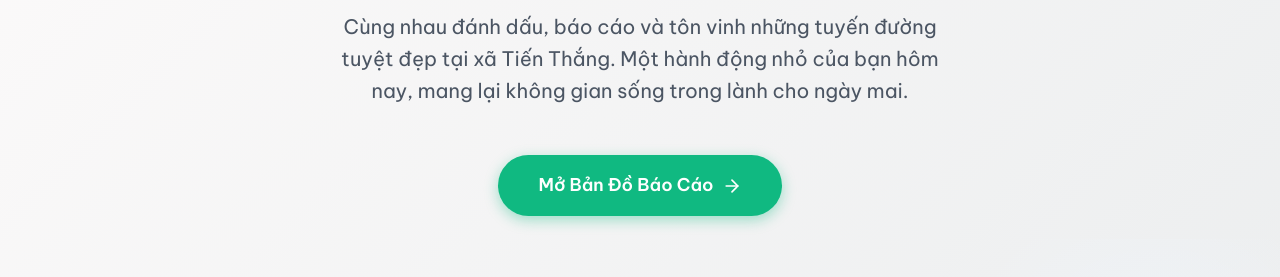
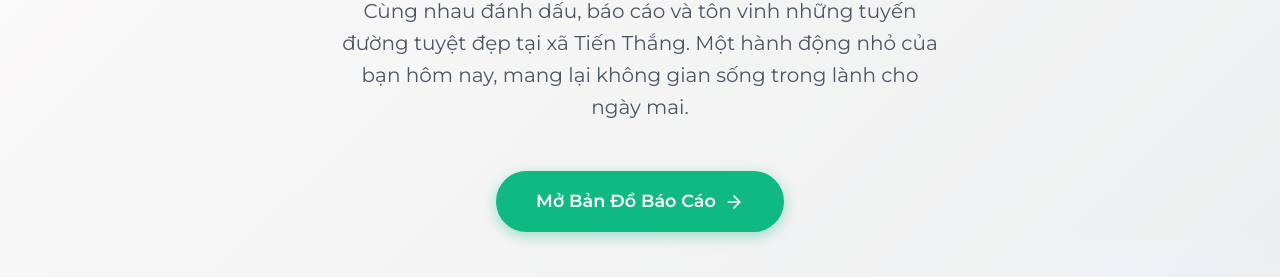
Before and after one commit to codenoodle910/Ban-do-xanh-xa-Tien-Thang, a website: page index.html in a window 1280 px wide. Shown: the part 321-598 px from the top of the page. Drawn offline with Linux system fonts and the light colour scheme.

Commit message:
Change global font to Montserrat per user request

```diff
--- a/index.html
+++ b/index.html
@@ -8,7 +8,7 @@
     <!-- Google Fonts -->
     <link rel="preconnect" href="https://fonts.googleapis.com">
     <link rel="preconnect" href="https://fonts.gstatic.com" crossorigin>
-    <link href="https://fonts.googleapis.com/css2?family=Be+Vietnam+Pro:wght@400;500;600;700;800&display=swap" rel="stylesheet">
+    <link href="https://fonts.googleapis.com/css2?family=Montserrat:wght@400;500;600;700;800&display=swap" rel="stylesheet">
 
     <!-- Custom CSS -->
     <link rel="stylesheet" href="style.css">
--- a/style.css
+++ b/style.css
@@ -47,7 +47,7 @@
 }
 
 body {
-    font-family: 'Be Vietnam Pro', sans-serif;
+    font-family: 'Montserrat', sans-serif;
     background-color: var(--bg-subtle);
     color: var(--text-primary);
     line-height: 1.6;
@@ -56,7 +56,7 @@ body {
 
 /* Force Mapbox to use the custom font */
 .mapboxgl-popup, .mapboxgl-ctrl, .mapboxgl-map {
-    font-family: 'Be Vietnam Pro', sans-serif !important;
+    font-family: 'Montserrat', sans-serif !important;
 }
 
 /* ==========================================================================
```
Also changed, not shown: account.html (+1 -1 lines), guide.html (+1 -1 lines), login.html (+1 -1 lines), map.html (+1 -1 lines).
